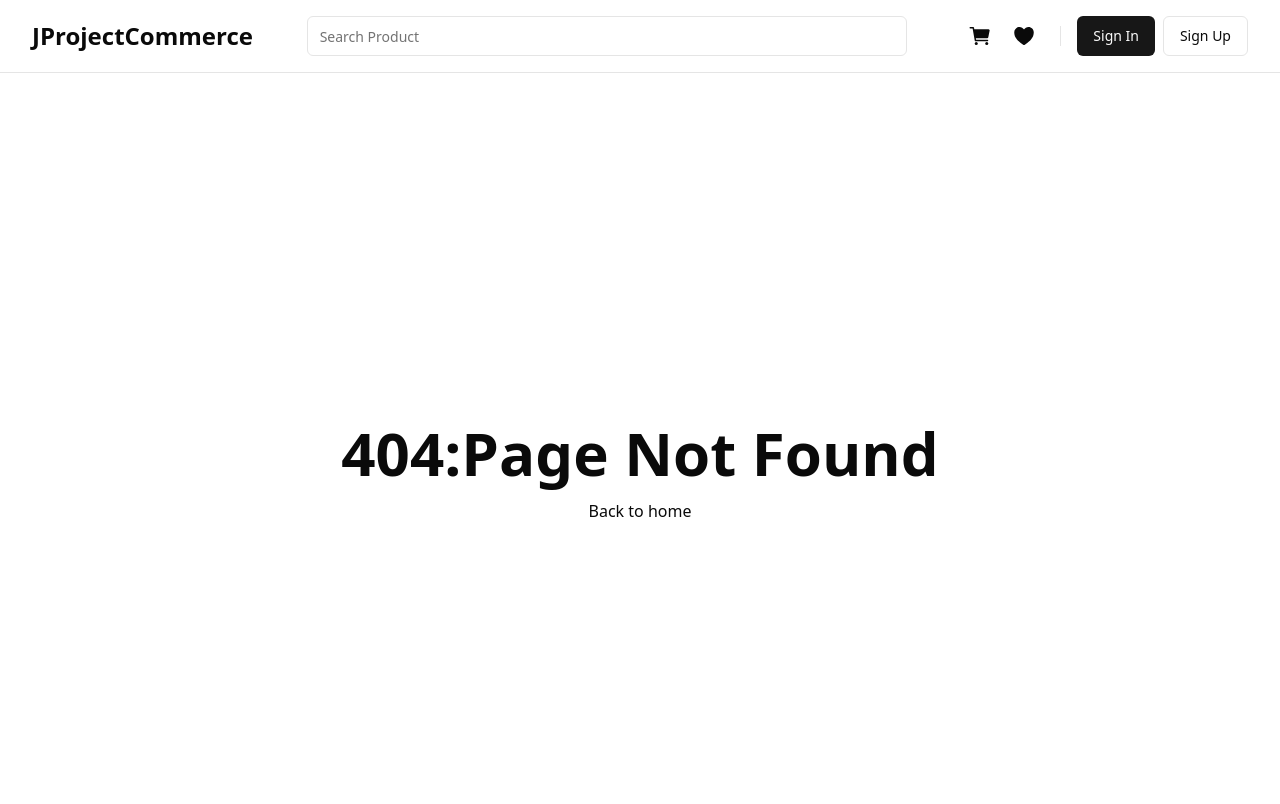
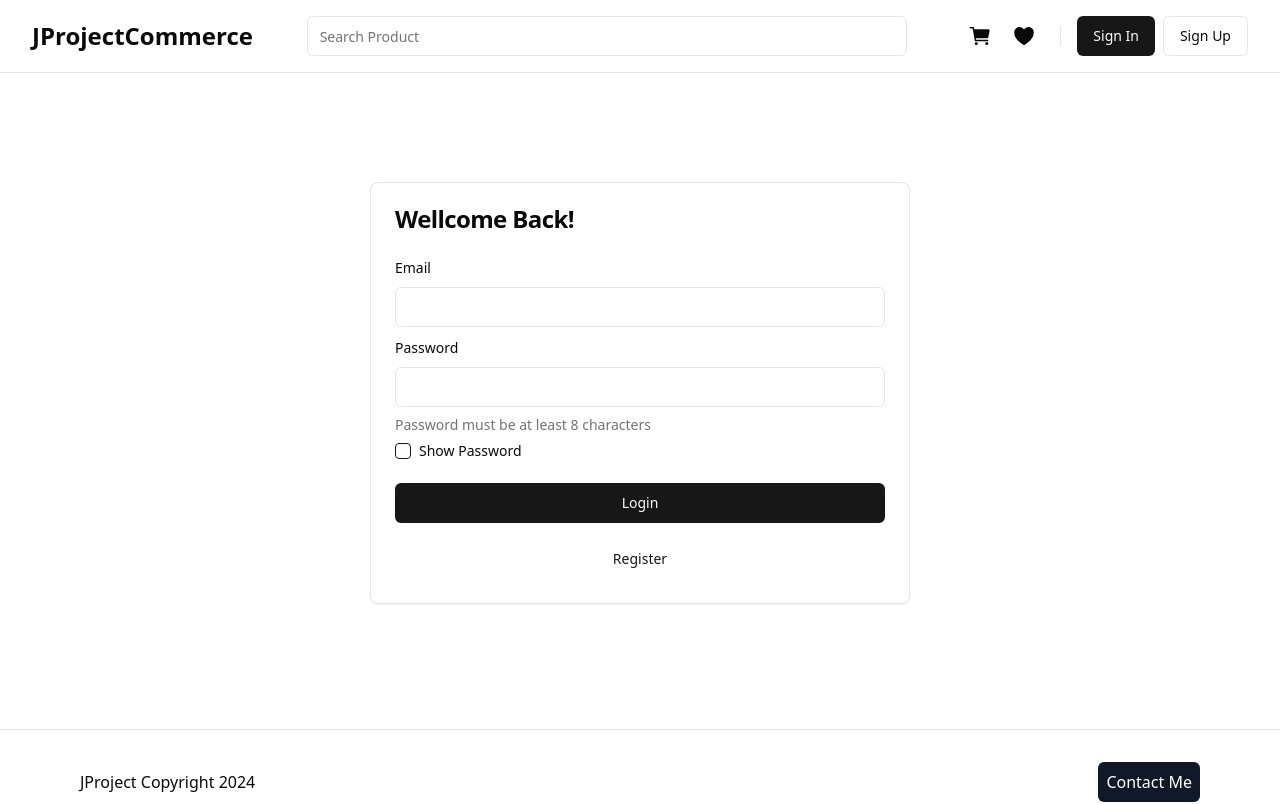
Before and after one commit to jayasaptr/jcomerce, a React (Vite) app: page /login in a window 1280 px wide. Before the commit this address had no page. Shown: the top 804 px of the page. Built offline with nearby package versions, Linux system fonts and the light colour scheme.

Commit message:
feat:[MJ]Login Page

```diff
--- a/src/App.jsx
+++ b/src/App.jsx
@@ -6,6 +6,7 @@ import { Routes, Route } from "react-router-dom";
 import { Footer } from "./components/Footer";
 import { Header } from "./components/Header";
 import NotFoundPage from "./pages/NotFoundPage";
+import LoginPage from "./pages/LoginPage";
 
 function App() {
   return (
@@ -14,6 +15,7 @@ function App() {
       <Routes>
         <Route path='/' Component={HomePage} />
         <Route path='/cart' Component={CartPage} />
+        <Route path='/login' Component={LoginPage} />
         <Route path='*' Component={NotFoundPage} />
       </Routes>
       <Footer />
--- /dev/null
+++ b/src/components/ui/card.jsx
@@ -0,0 +1,50 @@
+import * as React from "react"
+
+import { cn } from "@/lib/utils"
+
+const Card = React.forwardRef(({ className, ...props }, ref) => (
+  <div
+    ref={ref}
+    className={cn("rounded-lg border bg-card text-card-foreground shadow-sm", className)}
+    {...props} />
+))
+Card.displayName = "Card"
+
+const CardHeader = React.forwardRef(({ className, ...props }, ref) => (
+  <div
+    ref={ref}
+    className={cn("flex flex-col space-y-1.5 p-6", className)}
+    {...props} />
+))
+CardHeader.displayName = "CardHeader"
+
+const CardTitle = React.forwardRef(({ className, ...props }, ref) => (
+  <h3
+    ref={ref}
+    className={cn("text-2xl font-semibold leading-none tracking-tight", className)}
+    {...props} />
+))
+CardTitle.displayName = "CardTitle"
+
+const CardDescription = React.forwardRef(({ className, ...props }, ref) => (
+  <p
+    ref={ref}
+    className={cn("text-sm text-muted-foreground", className)}
+    {...props} />
+))
+CardDescription.displayName = "CardDescription"
+
+const CardContent = React.forwardRef(({ className, ...props }, ref) => (
+  <div ref={ref} className={cn("p-6 pt-0", className)} {...props} />
+))
+CardContent.displayName = "CardContent"
+
+const CardFooter = React.forwardRef(({ className, ...props }, ref) => (
+  <div
+    ref={ref}
+    className={cn("flex items-center p-6 pt-0", className)}
+    {...props} />
+))
+CardFooter.displayName = "CardFooter"
+
+export { Card, CardHeader, CardFooter, CardTitle, CardDescription, CardContent }
--- /dev/null
+++ b/src/components/ui/checkbox.jsx
@@ -0,0 +1,22 @@
+import * as React from "react"
+import * as CheckboxPrimitive from "@radix-ui/react-checkbox"
+import { Check } from "lucide-react"
+
+import { cn } from "@/lib/utils"
+
+const Checkbox = React.forwardRef(({ className, ...props }, ref) => (
+  <CheckboxPrimitive.Root
+    ref={ref}
+    className={cn(
+      "peer h-4 w-4 shrink-0 rounded-sm border border-primary ring-offset-background focus-visible:outline-none focus-visible:ring-2 focus-visible:ring-ring focus-visible:ring-offset-2 disabled:cursor-not-allowed disabled:opacity-50 data-[state=checked]:bg-primary data-[state=checked]:text-primary-foreground",
+      className
+    )}
+    {...props}>
+    <CheckboxPrimitive.Indicator className={cn("flex items-center justify-center text-current")}>
+      <Check className="h-4 w-4" />
+    </CheckboxPrimitive.Indicator>
+  </CheckboxPrimitive.Root>
+))
+Checkbox.displayName = CheckboxPrimitive.Root.displayName
+
+export { Checkbox }
--- /dev/null
+++ b/src/components/ui/form.jsx
@@ -0,0 +1,133 @@
+import * as React from "react"
+import { Slot } from "@radix-ui/react-slot"
+import { Controller, FormProvider, useFormContext } from "react-hook-form";
+
+import { cn } from "@/lib/utils"
+import { Label } from "@/components/ui/label"
+
+const Form = FormProvider
+
+const FormFieldContext = React.createContext({})
+
+const FormField = (
+  {
+    ...props
+  }
+) => {
+  return (
+    (<FormFieldContext.Provider value={{ name: props.name }}>
+      <Controller {...props} />
+    </FormFieldContext.Provider>)
+  );
+}
+
+const useFormField = () => {
+  const fieldContext = React.useContext(FormFieldContext)
+  const itemContext = React.useContext(FormItemContext)
+  const { getFieldState, formState } = useFormContext()
+
+  const fieldState = getFieldState(fieldContext.name, formState)
+
+  if (!fieldContext) {
+    throw new Error("useFormField should be used within <FormField>")
+  }
+
+  const { id } = itemContext
+
+  return {
+    id,
+    name: fieldContext.name,
+    formItemId: `${id}-form-item`,
+    formDescriptionId: `${id}-form-item-description`,
+    formMessageId: `${id}-form-item-message`,
+    ...fieldState,
+  }
+}
+
+const FormItemContext = React.createContext({})
+
+const FormItem = React.forwardRef(({ className, ...props }, ref) => {
+  const id = React.useId()
+
+  return (
+    (<FormItemContext.Provider value={{ id }}>
+      <div ref={ref} className={cn("space-y-2", className)} {...props} />
+    </FormItemContext.Provider>)
+  );
+})
+FormItem.displayName = "FormItem"
+
+const FormLabel = React.forwardRef(({ className, ...props }, ref) => {
+  const { error, formItemId } = useFormField()
+
+  return (
+    (<Label
+      ref={ref}
+      className={cn(error && "text-destructive", className)}
+      htmlFor={formItemId}
+      {...props} />)
+  );
+})
+FormLabel.displayName = "FormLabel"
+
+const FormControl = React.forwardRef(({ ...props }, ref) => {
+  const { error, formItemId, formDescriptionId, formMessageId } = useFormField()
+
+  return (
+    (<Slot
+      ref={ref}
+      id={formItemId}
+      aria-describedby={
+        !error
+          ? `${formDescriptionId}`
+          : `${formDescriptionId} ${formMessageId}`
+      }
+      aria-invalid={!!error}
+      {...props} />)
+  );
+})
+FormControl.displayName = "FormControl"
+
+const FormDescription = React.forwardRef(({ className, ...props }, ref) => {
+  const { formDescriptionId } = useFormField()
+
+  return (
+    (<p
+      ref={ref}
+      id={formDescriptionId}
+      className={cn("text-sm text-muted-foreground", className)}
+      {...props} />)
+  );
+})
+FormDescription.displayName = "FormDescription"
+
+const FormMessage = React.forwardRef(({ className, children, ...props }, ref) => {
+  const { error, formMessageId } = useFormField()
+  const body = error ? String(error?.message) : children
+
+  if (!body) {
+    return null
+  }
+
+  return (
+    (<p
+      ref={ref}
+      id={formMessageId}
+      className={cn("text-sm font-medium text-destructive", className)}
+      {...props}>
+      {body}
+    </p>)
+  );
+})
+FormMessage.displayName = "FormMessage"
+
+export {
+  useFormField,
+  Form,
+  FormItem,
+  FormLabel,
+  FormControl,
+  FormDescription,
+  FormMessage,
+  FormField,
+}
--- /dev/null
+++ b/src/components/ui/label.jsx
@@ -0,0 +1,16 @@
+import * as React from "react"
+import * as LabelPrimitive from "@radix-ui/react-label"
+import { cva } from "class-variance-authority";
+
+import { cn } from "@/lib/utils"
+
+const labelVariants = cva(
+  "text-sm font-medium leading-none peer-disabled:cursor-not-allowed peer-disabled:opacity-70"
+)
+
+const Label = React.forwardRef(({ className, ...props }, ref) => (
+  <LabelPrimitive.Root ref={ref} className={cn(labelVariants(), className)} {...props} />
+))
+Label.displayName = LabelPrimitive.Root.displayName
+
+export { Label }
--- /dev/null
+++ b/src/pages/LoginPage.jsx
@@ -0,0 +1,123 @@
+/** @format */
+
+import { Button } from "@/components/ui/button";
+import {
+  Card,
+  CardContent,
+  CardFooter,
+  CardHeader,
+  CardTitle,
+} from "@/components/ui/card";
+import { Checkbox } from "@/components/ui/checkbox";
+import { Input } from "@/components/ui/input";
+import { Label } from "@/components/ui/label";
+import { useState } from "react";
+import { useForm } from "react-hook-form";
+import {
+  Form,
+  FormItem,
+  FormMessage,
+  FormLabel,
+  FormField,
+  FormControl,
+  FormDescription,
+} from "@/components/ui/form";
+
+import { z } from "zod";
+import { zodResolver } from "@hookform/resolvers/zod";
+
+const loginFormShcema = z.object({
+  email: z
+    .string()
+    .min(3, "email must be at least 3 characters or more")
+    .email("Invalid email"),
+  password: z
+    .string()
+    .min(8, "your password needs to be at least 8 characters or more"),
+});
+
+const LoginPage = () => {
+  const form = useForm({
+    defaultValues: {
+      email: "",
+      password: "",
+    },
+    resolver: zodResolver(loginFormShcema),
+    reValidateMode: "onSubmit",
+  });
+
+  const [isChecked, setIsChecked] = useState(false);
+
+  const handleLogin = (values) => {
+    alert(`Email ${values.email} Password ${values.password}`);
+  };
+
+  return (
+    <main className='container py-8 flex flex-col justify-center items-center max-w-screen-md h-[80vh]'>
+      <Form {...form}>
+        <form
+          className='w-full max-w-[540px] '
+          onSubmit={form.handleSubmit(handleLogin)}>
+          <Card>
+            <CardHeader>
+              <CardTitle>Wellcome Back!</CardTitle>
+            </CardHeader>
+            <CardContent className='flex flex-col gap-2'>
+              <FormField
+                control={form.control}
+                name='email'
+                render={({ field }) => (
+                  <FormItem>
+                    <FormLabel>Email</FormLabel>
+                    <FormControl>
+                      <Input {...field} />
+                    </FormControl>
+
+                    <FormMessage />
+                  </FormItem>
+                )}
+              />
+
+              <FormField
+                control={form.control}
+                name='password'
+                render={({ field }) => (
+                  <FormItem>
+                    <FormLabel>Password</FormLabel>
+                    <FormControl>
+                      <Input
+                        {...field}
+                        type={isChecked ? "text" : "password"}
+                      />
+                    </FormControl>
+                    <FormDescription>
+                      Password must be at least 8 characters
+                    </FormDescription>
+                    <FormMessage />
+                  </FormItem>
+                )}
+              />
+              <div className='flex items-center space-x-2'>
+                <Checkbox
+                  onCheckedChange={(checked) => setIsChecked(checked)}
+                  id='show-password'
+                />
+                <Label htmlFor='show-password'>Show Password</Label>
+              </div>
+            </CardContent>
+            <CardFooter>
+              <div className='flex flex-col space-y-4 w-full'>
+                <Button type='submit'>Login</Button>
+                <Button variant='link' className='w-full'>
+                  Register
+                </Button>
+              </div>
+            </CardFooter>
+          </Card>
+        </form>
+      </Form>
+    </main>
+  );
+};
+
+export default LoginPage;
```
Also changed, not shown: package.json (+6 -1 lines), 1 other file (tests, documents, lock files or other folders).
